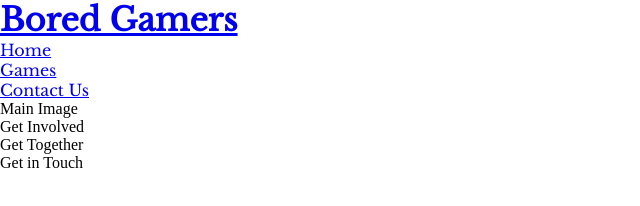
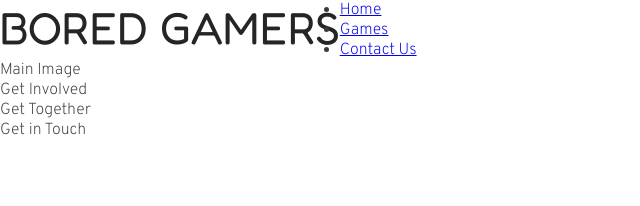
Before and after one commit to Ianterrupter/bored-gamers, a plain HTML site: page index.html in a window 1280 px wide. Shown: the whole page, without its empty margins (0-640 px from the left). Drawn offline with nearby package versions, Linux system fonts and the light colour scheme.

Commit message:
Added font and changed heading style

```diff
--- a/assets/css/style.css
+++ b/assets/css/style.css
@@ -1,4 +1,4 @@
-@import url('https://fonts.googleapis.com/css2?family=Libre+Baskerville&family=Overpass:wght@200&display=swap');
+@import url('https://fonts.googleapis.com/css2?family=Fredoka&family=Overpass:wght@200&display=swap');
 
 * {
     margin: 0;
@@ -6,7 +6,20 @@
     border: none;
 }
 
-header {
-    font-family: Libre Baskerville, sans-serif;
-    font-weight: 500;
+body {
+    font-family: Overpass, sans-serif;
+    font-weight: 300;
+    color: #3a3a3a;
 }
+
+h1, h2 {
+    font-family: Fredoka, sans-serif;
+    font-weight: 400;
+    text-transform: uppercase;
+    color: #252525;
+}
+
+#logo {
+    float: left;
+    font-size: 280%;
+}
--- a/index.html
+++ b/index.html
@@ -15,7 +15,7 @@
 <body>
     <header>
         <a href="index.html">
-            <h1>Bored Gamers</h1>
+            <h1 id="logo">Bored Gamers</h1>
         </a>
         <nav>
             <ul>
```
